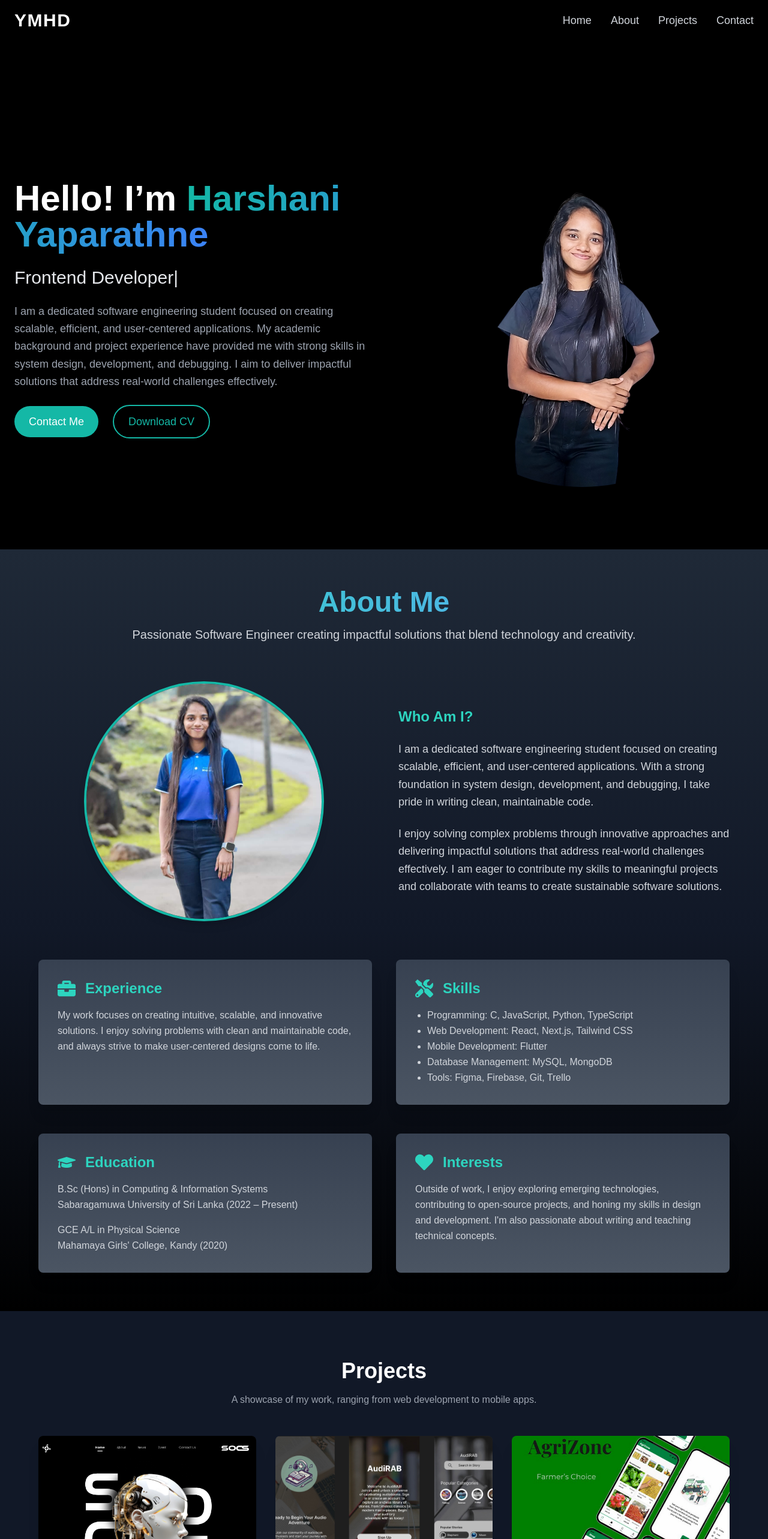
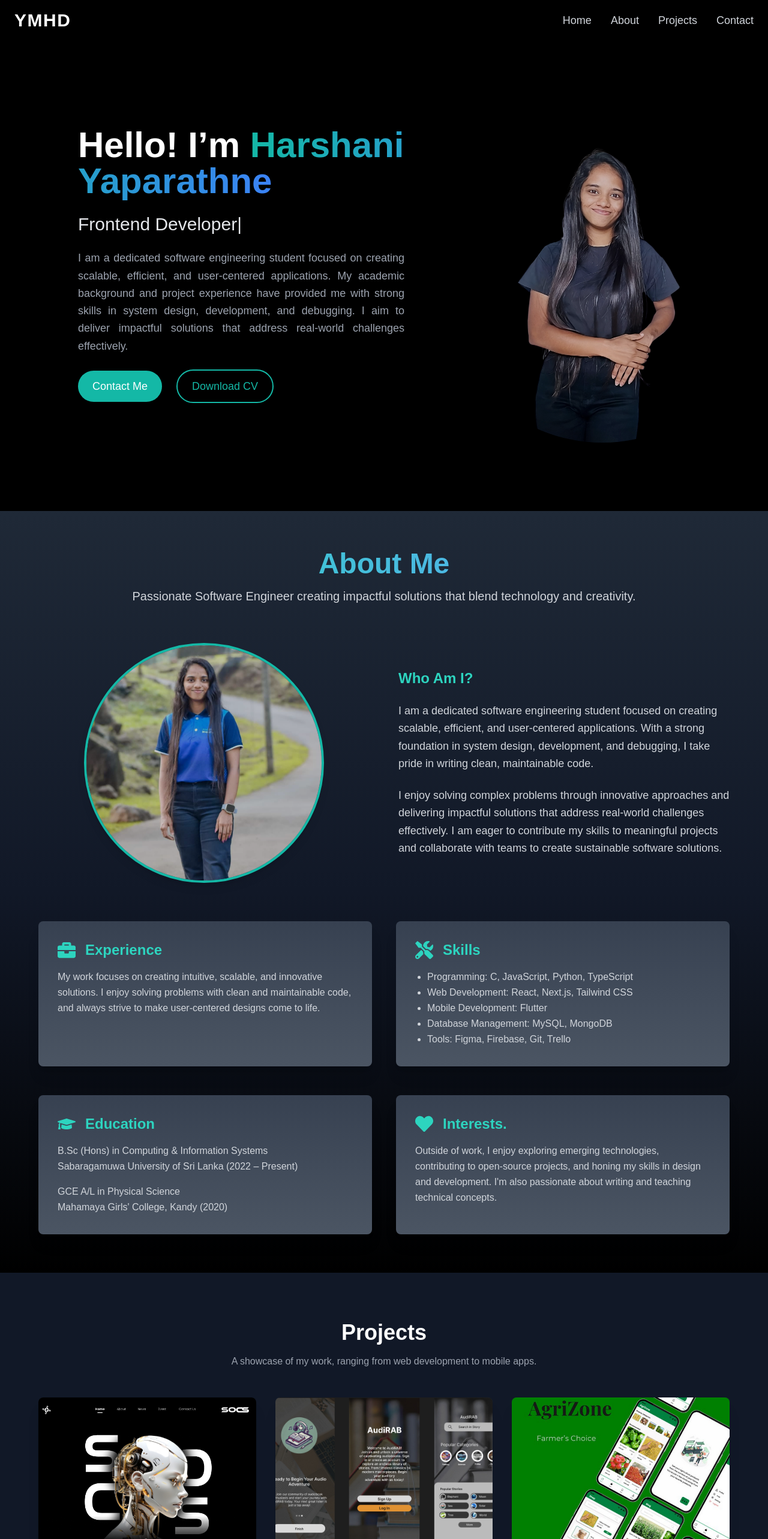
Before and after one commit to HarshaniYaparathne/Portfolio, a Next.js app: page / in a window 1280 px wide. Shown: the top 2566 px of the page at 60% size. Built offline with nearby package versions, Linux system fonts and the light colour scheme.

Commit message:
Mobile responsive nav bar

```diff
--- a/src/app/components/common_part/Footer.tsx
+++ b/src/app/components/common_part/Footer.tsx
@@ -24,7 +24,6 @@ const Footer = () => {
           </Link>
         </div>
 
-        {/* Contact Icons */}
         <div className="flex space-x-6 mt-4 sm:mt-0">
           <a href="https://github.com/HarshaniYaparathne" target="_blank" rel="noopener noreferrer">
             <FaGithub className="h-7 w-7 hover:text-teal-400 transition-colors" />
@@ -41,7 +40,6 @@ const Footer = () => {
         </div>
       </div>
 
-      {/* Copyright Section */}
       <div className="text-center mt-6 border-t border-teal-600 pt-4">
         <p className="text-sm">
           &copy; {new Date().getFullYear()} Harshani Yaparathne. All rights reserved.
--- a/src/app/components/pages/About.tsx
+++ b/src/app/components/pages/About.tsx
@@ -8,42 +8,51 @@ const About: React.FC = () => {
   return (
     <section className="py-16 bg-gradient-to-b from-gray-800 via-gray-900 to-black text-gray-200">
       <div className="container mx-auto px-6 lg:px-16">
-        {/* Header Section */}
         <motion.div
           initial={{ opacity: 0, y: 50 }}
           animate={{ opacity: 1, y: 0 }}
           transition={{ duration: 0.7 }}
           className="text-center mb-16"
         >
-          <h1 className="text-4xl md:text-5xl font-extrabold bg-clip-text text-transparent bg-gradient-to-r from-teal-400 to-blue-400">
+          <motion.h1
+            className="text-4xl md:text-5xl font-extrabold bg-clip-text text-transparent bg-gradient-to-r from-teal-400 to-blue-400"
+            whileInView={{ opacity: 1, y: 0 }}
+            initial={{ opacity: 0, y: -100 }}
+            transition={{ duration: 0.5 }}
+          >
             About Me
-          </h1>
+          </motion.h1>
           <p className="mt-4 text-lg md:text-xl text-gray-300">
-            Passionate Software Engineer creating impactful solutions that blend technology and creativity.
+            Passionate Software Engineer creating impactful solutions that blend
+            technology and creativity.
           </p>
         </motion.div>
 
-        {/* Content Section */}
         <div className="grid grid-cols-1 lg:grid-cols-2 gap-12">
-          {/* Image Column */}
           <motion.div
             initial={{ opacity: 0, x: -50 }}
             animate={{ opacity: 1, x: 0 }}
             transition={{ duration: 0.7 }}
             className="flex justify-center items-center"
           >
-            <div className="w-[250px] h-[250px] sm:w-[300px] sm:h-[300px] lg:w-[400px] lg:h-[400px] rounded-full overflow-hidden shadow-lg border-4 border-teal-500">
+            <motion.div
+              className="w-[250px] h-[250px] sm:w-[300px] sm:h-[300px] lg:w-[400px] lg:h-[400px] rounded-full overflow-hidden shadow-lg border-4 border-teal-500 relative" // Added relative for positioning overlay
+              whileInView={{ opacity: 1, y: 0 }}
+              initial={{ opacity: 0, y: -100 }}
+              transition={{ duration: 0.5 }}
+            >
               <Image
                 src="/images/My/WhatsApp Image 2025-01-17 at 1.31.35 AM.jpeg"
                 alt="Harshani Yaparathne"
                 className="object-cover w-full h-full"
                 width={400}
                 height={400}
+                priority
               />
-            </div>
+              <div className="absolute inset-0 bg-black opacity-20"></div>
+            </motion.div>
           </motion.div>
 
-          {/* Text Column */}
           <motion.div
             initial={{ opacity: 0, x: 50 }}
             animate={{ opacity: 1, x: 0 }}
@@ -52,39 +61,36 @@ const About: React.FC = () => {
           >
             <h2 className="text-2xl font-bold text-teal-400">Who Am I?</h2>
             <p className="text-gray-300 text-lg leading-relaxed">
-              I am a dedicated software engineering student focused on creating scalable, efficient, and user-centered applications. With a strong foundation in system design, development, and debugging, I take pride in writing clean, maintainable code.
+              I am a dedicated software engineering student focused on creating
+              scalable, efficient, and user-centered applications. With a
+              strong foundation in system design, development, and debugging, I
+              take pride in writing clean, maintainable code.
             </p>
             <p className="text-gray-300 text-lg leading-relaxed">
-              I enjoy solving complex problems through innovative approaches and delivering impactful solutions that address real-world challenges effectively. I am eager to contribute my skills to meaningful projects and collaborate with teams to create sustainable software solutions.
+              I enjoy solving complex problems through innovative approaches
+              and delivering impactful solutions that address real-world
+              challenges effectively. I am eager to contribute my skills to
+              meaningful projects and collaborate with teams to create
+              sustainable software solutions.
             </p>
           </motion.div>
         </div>
 
-        {/* Secondary Section */}
         <div className="grid grid-cols-1 lg:grid-cols-2 gap-10 mt-16">
-          {/* Experience */}
-          <motion.div
-            initial={{ opacity: 0, y: 50 }}
-            animate={{ opacity: 1, y: 0 }}
-            transition={{ duration: 0.7 }}
-            className="bg-gradient-to-b from-gray-700 to-gray-600 p-8 rounded-lg shadow-xl"
-          >
+          <MotionDivWithAnimation className="bg-gradient-to-b from-gray-700 to-gray-600 p-8 rounded-lg shadow-xl">
             <div className="flex items-center gap-4 mb-4">
               <FaBriefcase className="text-3xl text-teal-400" />
               <h2 className="text-2xl font-bold text-teal-400">Experience</h2>
             </div>
             <p className="text-gray-300 leading-relaxed">
-              My work focuses on creating intuitive, scalable, and innovative solutions. I enjoy solving problems with clean and maintainable code, and always strive to make user-centered designs come to life.
+              My work focuses on creating intuitive, scalable, and innovative
+              solutions. I enjoy solving problems with clean and maintainable
+              code, and always strive to make user-centered designs come to
+              life.
             </p>
-          </motion.div>
+          </MotionDivWithAnimation>
 
-          {/* Skills */}
-          <motion.div
-            initial={{ opacity: 0, y: 50 }}
-            animate={{ opacity: 1, y: 0 }}
-            transition={{ duration: 0.7 }}
-            className="bg-gradient-to-b from-gray-700 to-gray-600 p-8 rounded-lg shadow-xl"
-          >
+          <MotionDivWithAnimation className="bg-gradient-to-b from-gray-700 to-gray-600 p-8 rounded-lg shadow-xl">
             <div className="flex items-center gap-4 mb-4">
               <FaTools className="text-3xl text-teal-400" />
               <h2 className="text-2xl font-bold text-teal-400">Skills</h2>
@@ -96,51 +102,53 @@ const About: React.FC = () => {
               <li>Database Management: MySQL, MongoDB</li>
               <li>Tools: Figma, Firebase, Git, Trello</li>
             </ul>
-          </motion.div>
+          </MotionDivWithAnimation>
         </div>
 
-        {/* Additional Section */}
         <div className="grid grid-cols-1 lg:grid-cols-2 gap-10 mt-12">
-          {/* Education */}
-          <motion.div
-            initial={{ opacity: 0, y: 50 }}
-            animate={{ opacity: 1, y: 0 }}
-            transition={{ duration: 0.7 }}
-            className="bg-gradient-to-b from-gray-700 to-gray-600 p-8 rounded-lg shadow-xl"
-          >
+          <MotionDivWithAnimation className="bg-gradient-to-b from-gray-700 to-gray-600 p-8 rounded-lg shadow-xl">
             <div className="flex items-center gap-4 mb-4">
               <FaGraduationCap className="text-3xl text-teal-400" />
               <h2 className="text-2xl font-bold text-teal-400">Education</h2>
             </div>
             <p className="text-gray-300 leading-relaxed">
-              B.Sc (Hons) in Computing & Information Systems<br />
+              B.Sc (Hons) in Computing & Information Systems
+              <br />
               Sabaragamuwa University of Sri Lanka (2022 – Present)
             </p>
             <p className="mt-4 text-gray-300 leading-relaxed">
-              GCE A/L in Physical Science<br />
+              GCE A/L in Physical Science
+              <br />
               Mahamaya Girls&apos; College, Kandy (2020)
             </p>
-          </motion.div>
+          </MotionDivWithAnimation>
 
-          {/* Interests */}
-          <motion.div
-            initial={{ opacity: 0, y: 50 }}
-            animate={{ opacity: 1, y: 0 }}
-            transition={{ duration: 0.7 }}
-            className="bg-gradient-to-b from-gray-700 to-gray-600 p-8 rounded-lg shadow-xl"
-          >
+          <MotionDivWithAnimation className="bg-gradient-to-b from-gray-700 to-gray-600 p-8 rounded-lg shadow-xl">
             <div className="flex items-center gap-4 mb-4">
               <FaHeart className="text-3xl text-teal-400" />
-              <h2 className="text-2xl font-bold text-teal-400">Interests</h2>
+              <h2 className="text-2xl font-bold text-teal-400">Interests.</h2>
             </div>
             <p className="text-gray-300 leading-relaxed">
-              Outside of work, I enjoy exploring emerging technologies, contributing to open-source projects, and honing my skills in design and development. I&apos;m also passionate about writing and teaching technical concepts.
+              Outside of work, I enjoy exploring emerging technologies,
+              contributing to open-source projects, and honing my skills in
+              design and development. I&apos;m also passionate about writing and
+              teaching technical concepts.
             </p>
-          </motion.div>
+          </MotionDivWithAnimation>
         </div>
       </div>
     </section>
   );
 };
 
+const MotionDivWithAnimation = ({ ...props }) => (
+  <motion.div
+    initial={{ opacity: 0, y: 50 }}
+    animate={{ opacity: 1, y: 0 }}
+    transition={{ duration: 0.7 }}
+    {...props}
+  >
+  </motion.div>
+);
+
 export default About;
--- a/src/app/components/pages/MySection.tsx
+++ b/src/app/components/pages/MySection.tsx
@@ -7,14 +7,13 @@ import Link from "next/link";
 
 const MySection = () => {
   return (
-    <section className="bg-black text-gray-300 min-h-screen flex items-center justify-center py-16">
+    <section className="bg-black text-gray-300 min-h-screen flex items-center justify-center py-16 -mt-12 sm:-mt-16">
       <div className="relative z-10 w-full h-full flex items-center justify-center px-6">
-        <div className="grid grid-cols-1 lg:grid-cols-2 w-full max-w-screen-xl gap-12">
+        <div className="grid grid-cols-1 lg:grid-cols-2 w-full max-w-screen-xl gap-12 pl-12 sm:pl-24">
 
-          {/* Text Column */}
           <motion.div
-            initial={{ opacity: 0, x: -30 }}
-            animate={{ opacity: 1, x: 0 }}
+            initial={{ opacity: 0, x: -10, y: 10 }}
+            animate={{ opacity: 1, x: 10, y: -10 }}
             transition={{ duration: 0.8 }}
             className="col-span-1 flex flex-col justify-center space-y-6 text-left"
           >
@@ -38,7 +37,7 @@ const MySection = () => {
                 repeat={Infinity}
               />
             </div>
-            <p className="text-gray-400 text-lg leading-relaxed">
+            <p className="text-gray-400 text-lg leading-relaxed text-justify">
               I am a dedicated software engineering student focused on creating
               scalable, efficient, and user-centered applications. My academic
               background and project experience have provided me with strong
@@ -63,23 +62,25 @@ const MySection = () => {
             </div>
           </motion.div>
 
-          {/* Image Column */}
           <motion.div
-            initial={{ opacity: 0, x: 30 }}
-            animate={{ opacity: 1, x: 10 }}
+            initial={{ opacity: 0, x: 10, y: 10 }}
+            animate={{ opacity: 1, x: 20, y: -10 }}
             transition={{ duration: 0.8 }}
             className="col-span-1 flex justify-center items-center"
           >
-            <div className="w-[250px] h-[250px] sm:w-[400px] sm:h-[400px] lg:w-[600px] lg:h-[600px] rounded-full overflow-hidden shadow-lg border-4 border-black">
+            <div className="relative w-[250px] h-[250px] sm:w-[400px] sm:h-[400px] lg:w-[600px] lg:h-[600px] rounded-full overflow-hidden shadow-lg border-4 border-black">
               <Image
                 src="/images/My/bbb new.png"
                 alt="Harshani Yaparathne"
                 className="object-cover w-full h-full"
-                width={450}
-                height={450}
+                width={600}
+                height={600}
+                priority
               />
+              <div className="absolute inset-0 bg-black opacity-20"></div>
             </div>
           </motion.div>
+
         </div>
       </div>
     </section>
```
Also changed, not shown: src/app/components/common_part/NavBar.tsx (+21 -5 lines), src/app/components/pages/Contact.tsx (+7 -13 lines), src/app/components/pages/Project.tsx (+19 -10 lines).
